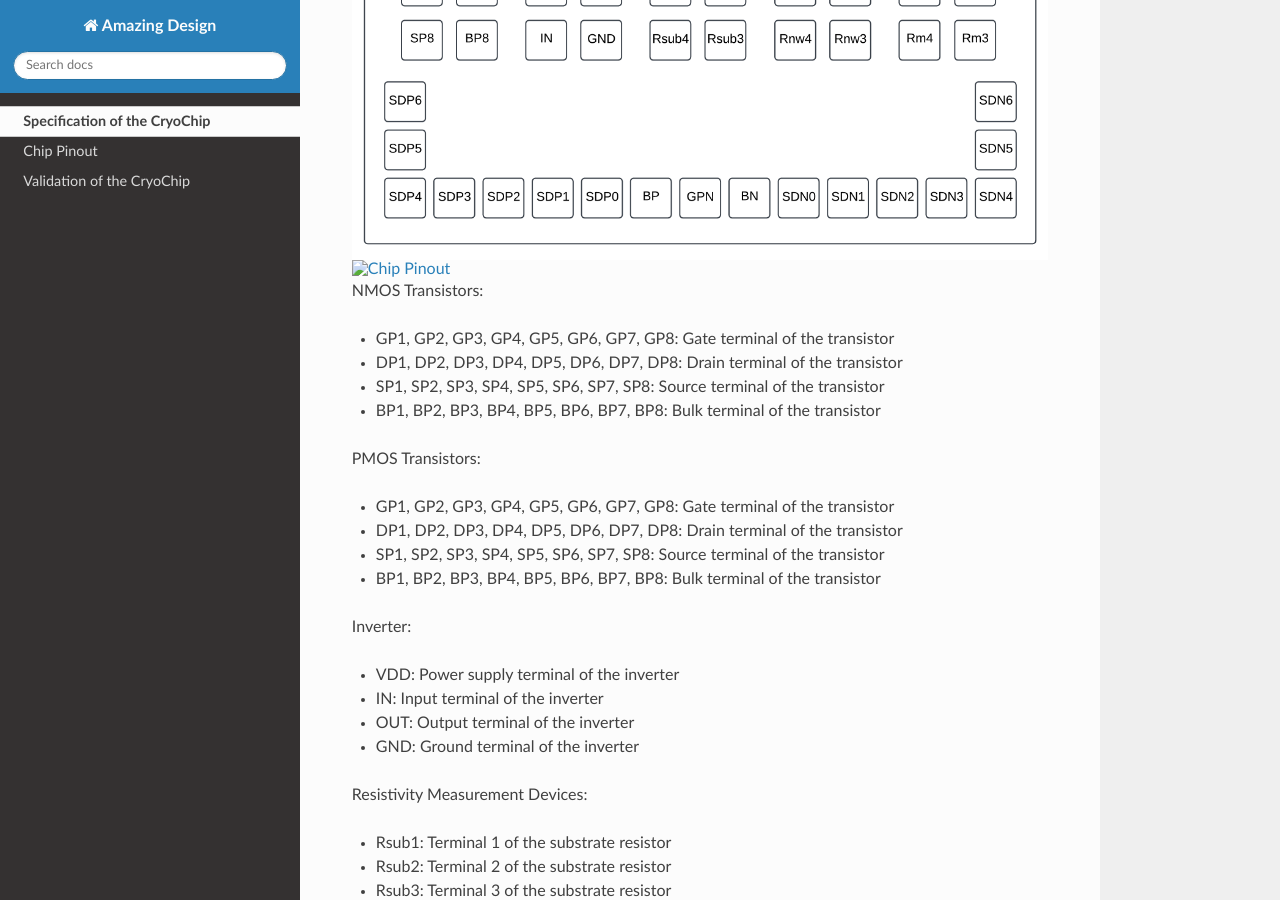
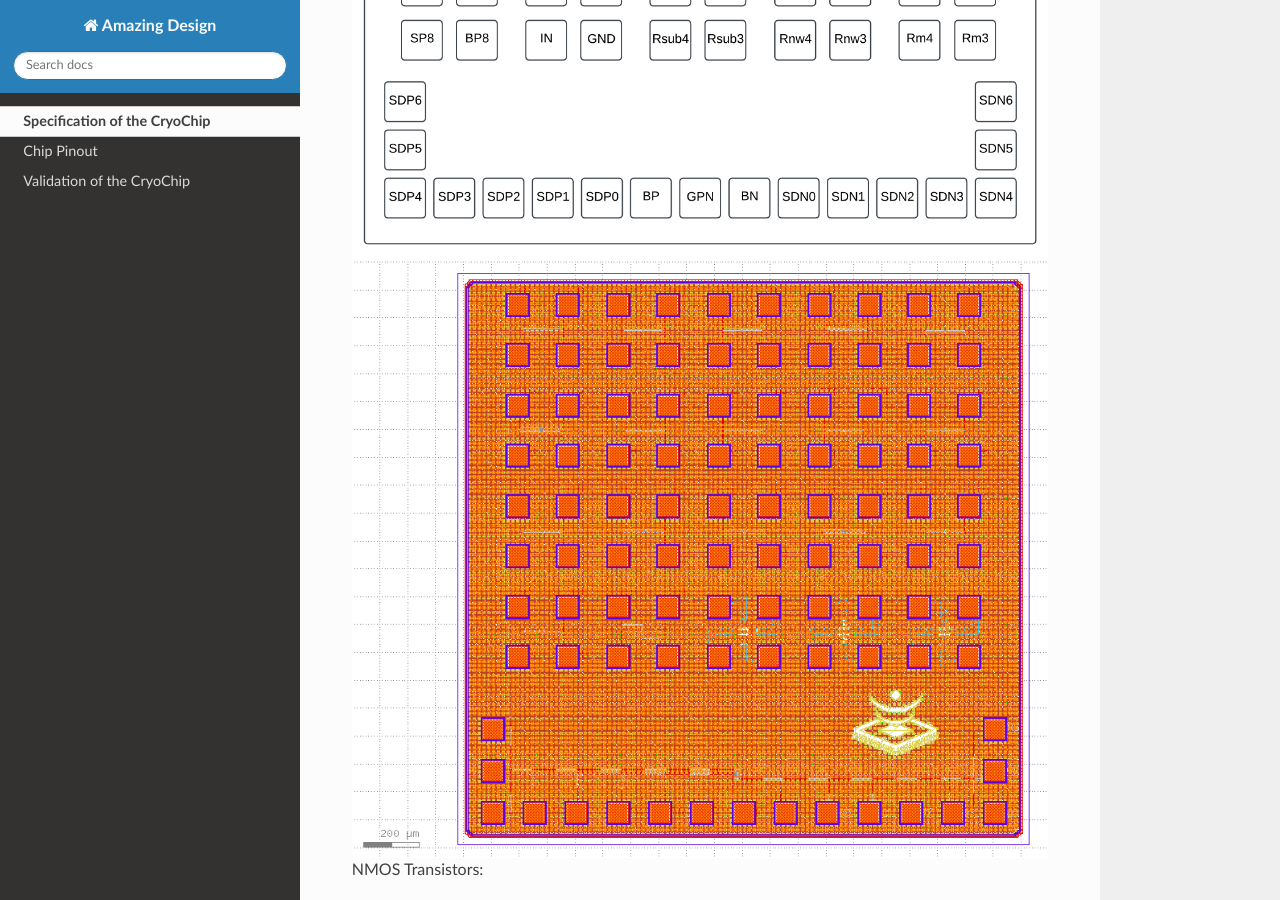
Before and after one commit to lip6/IHP_SG13G2_TO_Nov2024, a Sphinx documentation site: the page built from CryoChip/doc/source/specification.rst, in a window 1280 px wide and 900 px high, scrolled down 1361 px. Built offline with Sphinx 7.4.7 and the Read the Docs theme 3.1.0, drawn with Linux system fonts in a browser that asks for light colours; pages that are not in the unit, such as notebooks, are missing from menus.

Commit message:
Update specification.rst

```diff
--- a/CryoChip/doc/source/specification.rst
+++ b/CryoChip/doc/source/specification.rst
@@ -27,7 +27,7 @@ Chip Pinout
     :alt: Chip Pinout
     :width: 800
 
-.. image:: _static/chip_view.png
+.. image:: _static/chip_view.PNG
     :align: center
     :alt: Chip Pinout
     :width: 800
```
